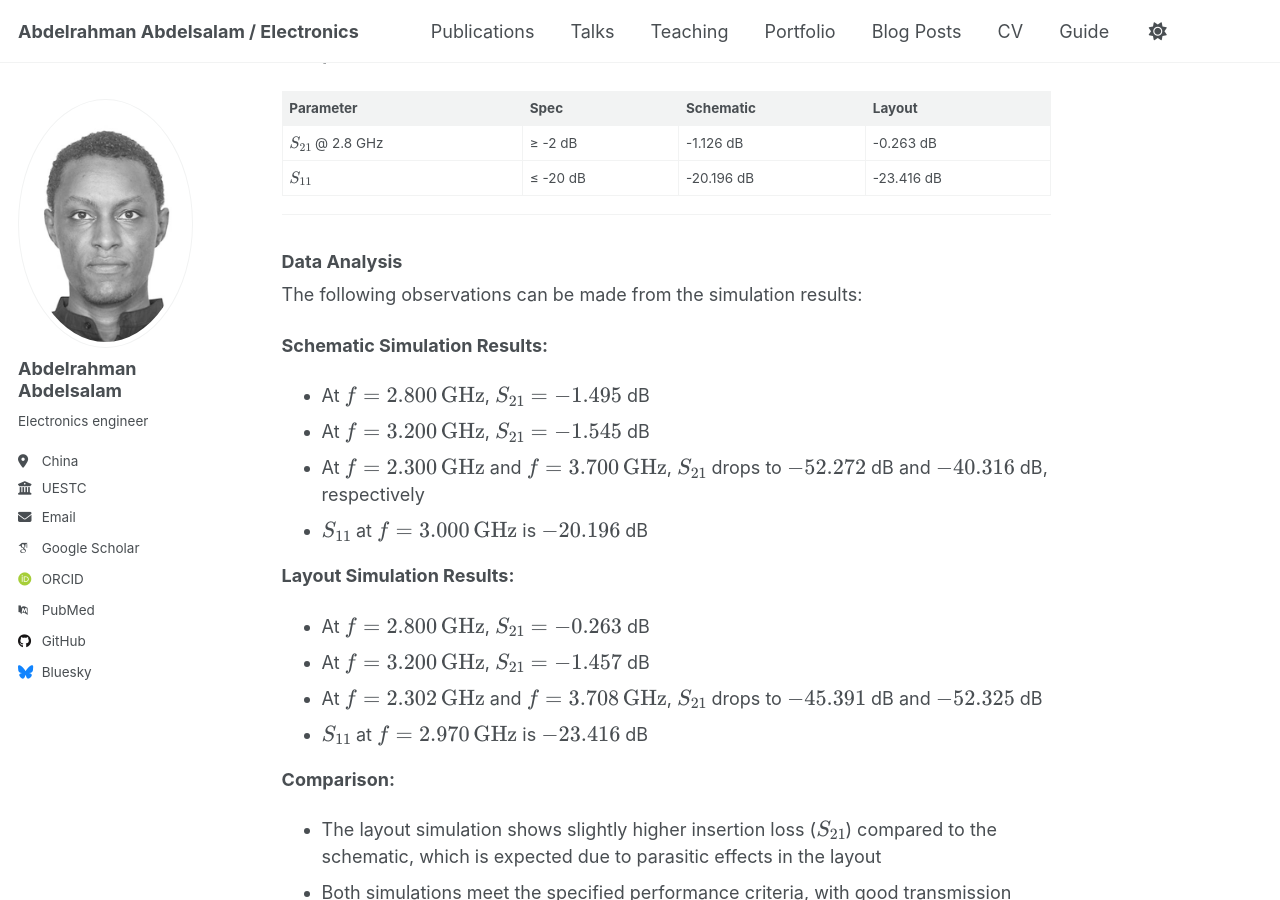
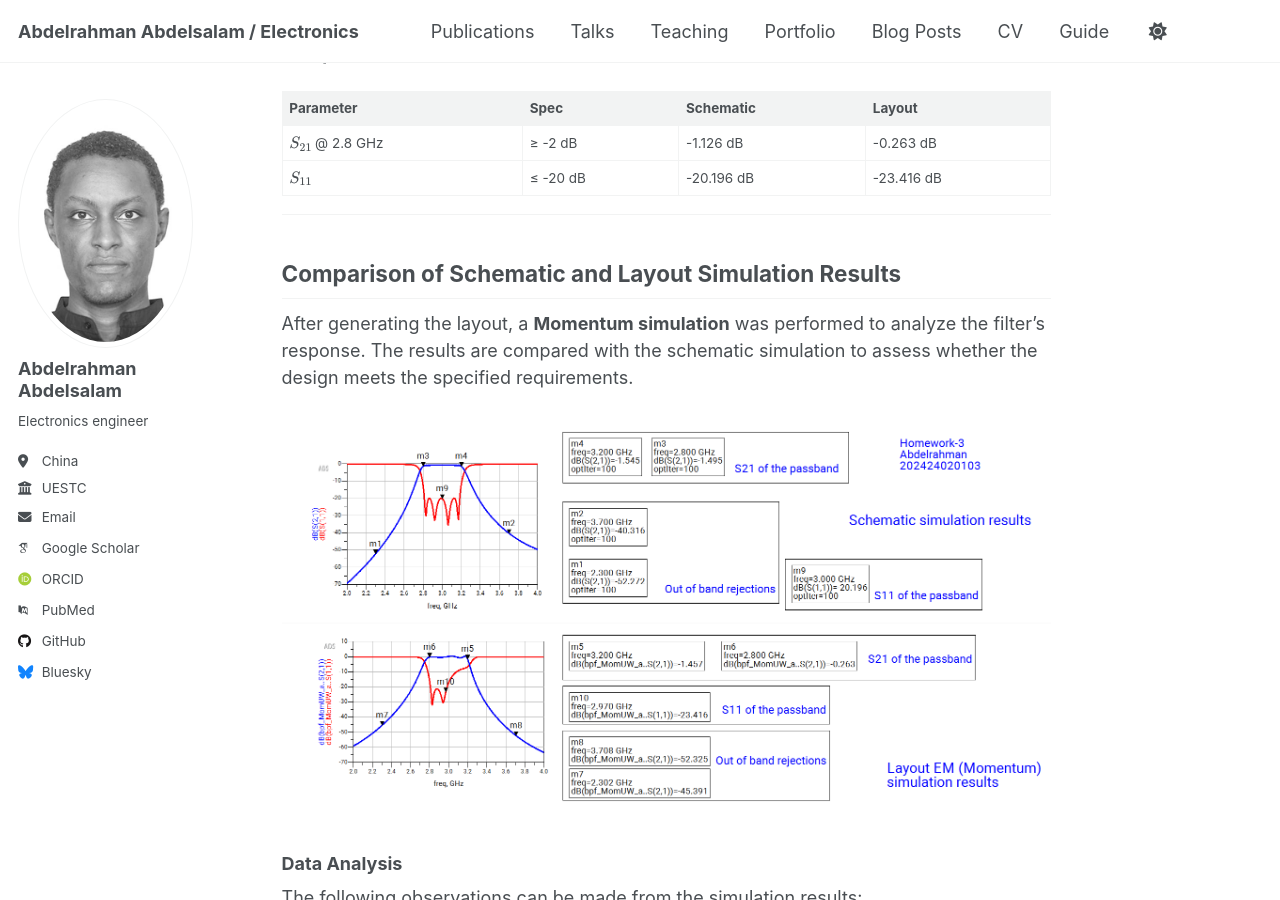
Before and after one commit to abdelrahman-dip/abdelrahmanosman.github.io, a Jekyll site: the page built from _posts/2014-08-14-blog-post-3.md, in a window 1280 px wide and 900 px high, scrolled down 7909 px. Built offline with Jekyll 4.4.1, drawn with Linux system fonts in a browser that asks for light colours; some web fonts are replaced; a script that is not in the unit is left out.

Commit message:
Update 2014-08-14-blog-post-3.md

```diff
--- a/_posts/2014-08-14-blog-post-3.md
+++ b/_posts/2014-08-14-blog-post-3.md
@@ -144,6 +144,13 @@ Layout was generated and simulated in ADS Momentum:
 
 ---
 
+## Comparison of Schematic and Layout Simulation Results
+
+After generating the layout, a **Momentum simulation** was performed to analyze the filter's response. The results are compared with the schematic simulation to assess whether the design meets the specified requirements.
+
+![Schematic and layout simulation results](https://abdelrahman-dip.github.io/abdelrahmanosman.github.io/images/layout_schem_sim_res.png)
+
+
 ### Data Analysis
 
 The following observations can be made from the simulation results:
```
